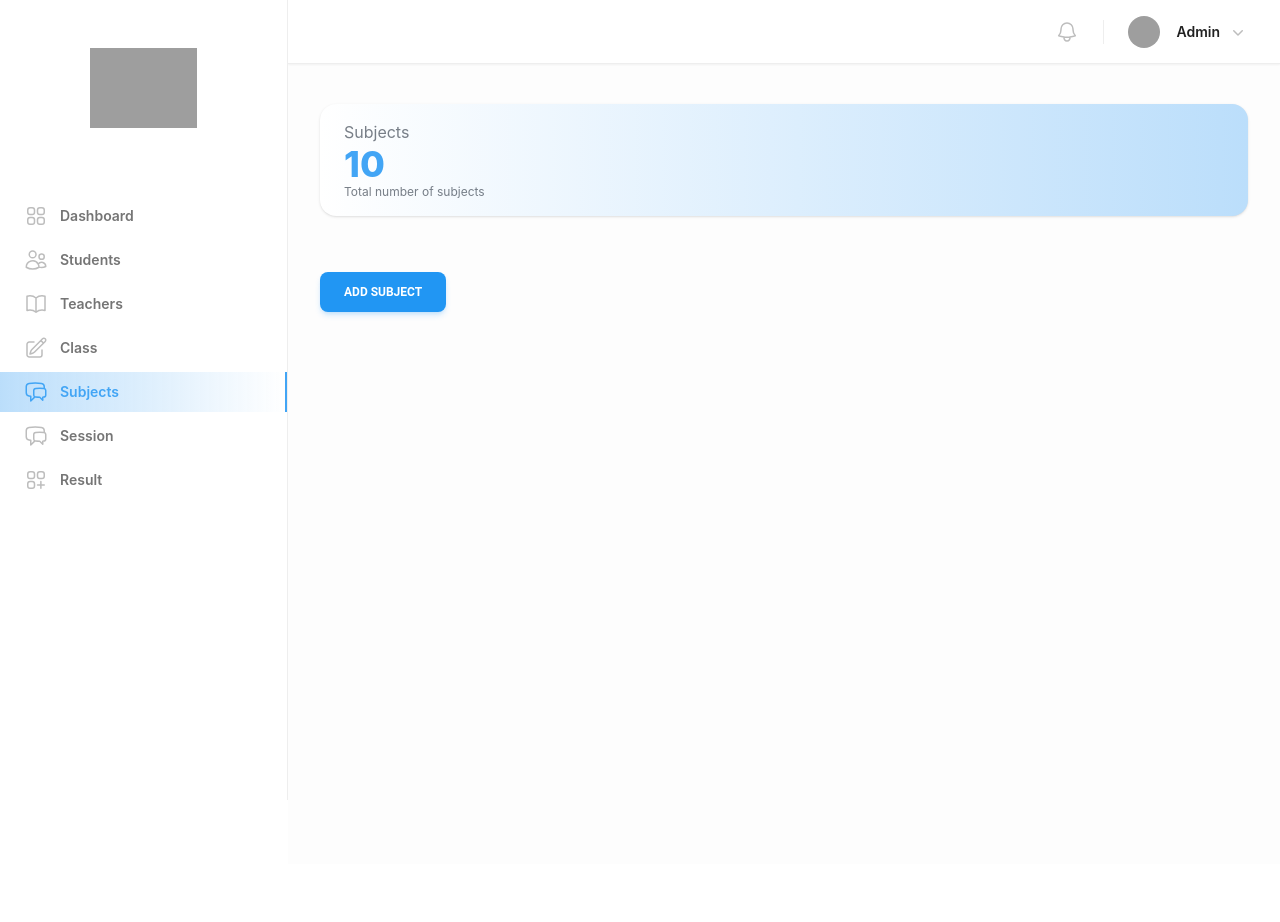
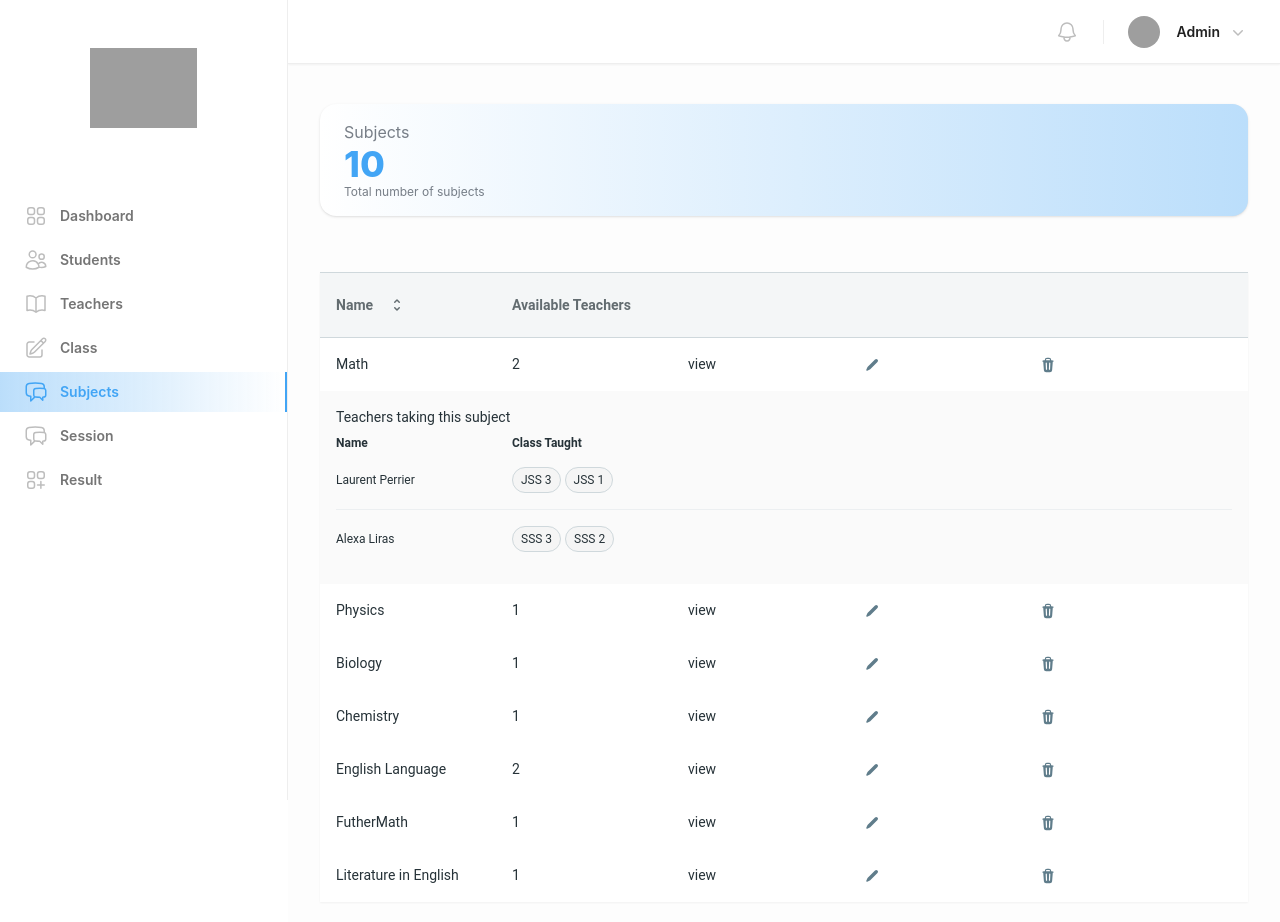
Before and after one commit to godwinmaleek/high-school-management-system, a React (Create React App) app: page /subjects in a window 1280 px wide. Shown: the top 922 px of the page. Built offline with nearby package versions, Linux system fonts and the light colour scheme; grey boxes are pictures that could not be loaded.

Commit message:
style subject table

```diff
--- a/src/pages/student/components/student-table.jsx
+++ b/src/pages/student/components/student-table.jsx
@@ -68,7 +68,7 @@ const TABLE_ROWS = [
 export default function StudentTable({ handleOpenForm }) {
   //   const [value, setValue] = React.useState("react");
   return (
-    <Card className="h-full w-full">
+    <Card className="h-full w-full shadow-none">
       <CardHeader floated={false} shadow={false} className="rounded-none">
         <div className="mb-8 flex items-center justify-between gap-8">
           <div>
@@ -111,7 +111,7 @@ export default function StudentTable({ handleOpenForm }) {
                       <Typography
                         variant="small"
                         color="blue-gray"
-                        className="font-normal cursor-default leading-none opacity-70 py-4 flex items-center gap-2"
+                        className="font-semibold cursor-default leading-none opacity-70 py-4 flex items-center gap-2"
                       >
                         {head} <ChevronUpDownIcon className="h-4 w-4" />
                       </Typography>
--- a/src/pages/subjects/components/subject-table.jsx
+++ b/src/pages/subjects/components/subject-table.jsx
@@ -1,3 +1,227 @@
+import { Typography } from "@material-tailwind/react";
+import { ChevronUpDownIcon, PencilIcon } from "@heroicons/react/16/solid";
+import { TrashIcon } from "@heroicons/react/20/solid";
+import { useState } from "react";
+
 export default function SubjectTable() {
-  return <div></div>;
+  const [activeIndex, setActiveIndex] = useState(0);
+  const TABLE_HEAD = [
+    { name: "Name", allowSort: true },
+    { name: "Available Teachers", allowSort: false },
+  ];
+  const ALLSUBJECT = [
+    {
+      id: 1,
+      num_of_teachers: "2",
+      subject_name: "Math",
+      teachers: [
+        { name: "Laurent Perrier", classes_assigned: ["JSS 3", "JSS 1"] },
+        { name: "Alexa Liras", classes_assigned: ["SSS 3", "SSS 2"] },
+      ],
+    },
+
+    {
+      id: 2,
+      num_of_teachers: "1",
+      subject_name: "Physics",
+      teachers: [
+        { name: "Laurent Perrier", classes_assigned: ["SSS 3", "SSS 2"] },
+      ],
+    },
+    {
+      id: 3,
+      num_of_teachers: "1",
+      subject_name: "Biology",
+      teachers: [{ name: "Michael Levi", classes_assigned: ["SSS 2"] }],
+    },
+    {
+      id: 4,
+      num_of_teachers: "1",
+      subject_name: "Chemistry",
+      teachers: [{ name: "Michael Levi", classes_assigned: ["SSS 2"] }],
+    },
+    {
+      id: 5,
+      num_of_teachers: "2",
+      subject_name: "English Language",
+      teachers: [
+        {
+          name: "Richard Gran",
+          classes_assigned: ["JSS 1", " JSS 2", " JSS 3"],
+        },
+        {
+          name: "Micheal King",
+          classes_assigned: ["SSS 1", " SSS 2", " SSS 3"],
+        },
+      ],
+    },
+    {
+      id: 6,
+      num_of_teachers: "1",
+      subject_name: "FutherMath",
+      teachers: [{ name: "Alexa Liras", classes_assigned: ["SSS 3"] }],
+    },
+    {
+      id: 7,
+      num_of_teachers: "1",
+      subject_name: "Literature in English",
+      teachers: [
+        { name: "Richard Gran", classes_assigned: ["SSS 2", " SSS 1"] },
+      ],
+    },
+  ];
+
+  // const Teachers = [
+  //   {
+  //     img: "https://demos.creative-tim.com/test/corporate-ui-dashboard/assets/img/team-2.jpg",
+  //     name: "Alexa Liras",
+  //     classes_assigned: ["SSS 3"],
+  //     subject_assigned: ["FutherMath"],
+  //   },
+  //   {
+  //     img: "https://demos.creative-tim.com/test/corporate-ui-dashboard/assets/img/team-1.jpg",
+  //     name: "Laurent Perrier",
+  //     classes_assigned: ["JSS 3", "JSS 1", "SSS 3", "SSS 2"],
+  //     subject_assigned: ["Math", "Physics"],
+  //   },
+  //   {
+  //     img: "https://demos.creative-tim.com/test/corporate-ui-dashboard/assets/img/team-4.jpg",
+  //     name: "Michael Levi",
+  //     classes_assigned: ["SSS 2"],
+  //     subject_assigned: ["Biology ", "Chemistry"],
+  //   },
+  //   {
+  //     img: "https://demos.creative-tim.com/test/corporate-ui-dashboard/assets/img/team-5.jpg",
+  //     name: "Richard Gran",
+  //     classes_assigned: ["SSS 2", " SSS 1", "JSS 1", "JSS 2", "JSS 3"],
+  //     subject_assigned: ["English Language", "Literature in English"],
+  //   },
+  //   {
+  //     img: "https://demos.creative-tim.com/test/corporate-ui-dashboard/assets/img/team-6.jpg",
+  //     name: "Micheal King",
+  //     classes_assigned: ["SSS 2", " SSS 1", "SSS 3"],
+  //     subject_assigned: ["English Language"],
+  //   },
+  // ];
+  return (
+    <ul className="flex flex-col divide divide-gray-200  shadow shadow-sm">
+      <li className="p-2 flex items-center border-y border-blue-gray-100 bg-blue-gray-50/50 px-4">
+        {TABLE_HEAD.map(({ name, allowSort }, key) => (
+          <Typography
+            key={key + name}
+            variant="small"
+            color="blue-gray"
+            className="min-w-44 font-semibold cursor-default leading-none opacity-70 py-4 flex items-center gap-4"
+          >
+            {name}
+            {allowSort && <ChevronUpDownIcon className="h-4 w-4" />}
+          </Typography>
+        ))}
+      </li>
+      {ALLSUBJECT.map(
+        ({ subject_name, id, num_of_teachers, teachers }, index) => {
+          const subjectInfoClass =
+            index === activeIndex
+              ? "max-h-96 py-4 bg-gray-50 px-4 transition transition-all duration-300"
+              : "max-h-0 bg-gray-50 px-4 overflow-hidden transition transition-all duration-300";
+          return (
+            <li key={id + subject_name}>
+              <div className="p-4 bg-white flex items-center">
+                <Typography
+                  variant="small"
+                  color="blue-gray"
+                  className="min-w-44 font-normal"
+                >
+                  {subject_name}
+                </Typography>
+                <Typography
+                  variant="small"
+                  color="blue-gray"
+                  className="min-w-44 font-normal"
+                >
+                  {num_of_teachers}
+                </Typography>
+                <Typography
+                  variant="small"
+                  color="blue-gray"
+                  className="min-w-44 font-normal cursor-pointer"
+                  onClick={() =>
+                    setActiveIndex((prev) => (prev === index ? "null" : index))
+                  }
+                >
+                  view
+                </Typography>
+                <div className="min-w-44 cursor-pointer">
+                  <PencilIcon className="text-blue-gray-500 h-4 w-4" />
+                </div>
+                <div className="min-w-44 cursor-pointer">
+                  <TrashIcon className=" text-blue-gray-500 h-4 w-4" />
+                </div>
+              </div>
+
+              {/* subject info */}
+              <div className={subjectInfoClass}>
+                <Typography
+                  variant="small"
+                  color="blue-gray"
+                  className="min-w-44 font-normal text-sm pb-2"
+                >
+                  Teachers taking this subject
+                </Typography>
+                <ul>
+                  <li className="flex items-center">
+                    <Typography
+                      variant="small"
+                      color="blue-gray"
+                      className="min-w-44 font-semibold text-xs"
+                    >
+                      Name
+                    </Typography>
+                    <Typography
+                      variant="small"
+                      color="blue-gray"
+                      className="min-w-44 font-semibold text-xs"
+                    >
+                      Class Taught
+                    </Typography>
+                  </li>
+
+                  {teachers.map(({ name, classes_assigned }, index) => {
+                    const isLast = index === teachers.length - 1;
+                    const classes = isLast
+                      ? "flex items-center py-4 "
+                      : "flex items-center py-4  border-b border-blue-gray-50";
+                    return (
+                      <li className={classes}>
+                        <Typography
+                          key={index + name}
+                          variant="small"
+                          color="blue-gray"
+                          className="min-w-44 font-normal text-xs"
+                        >
+                          {name}
+                        </Typography>
+                        <div className="min-w-44 flex gap-x-1">
+                          {classes_assigned.map((class_name, index) => (
+                            <Typography
+                              key={index + class_name}
+                              variant="small"
+                              color="blue-gray"
+                              className="font-normal text-xs p-1 px-2 border border-blue-gray-100 bg-gray-100 rounded-full"
+                            >
+                              {class_name}
+                            </Typography>
+                          ))}
+                        </div>
+                      </li>
+                    );
+                  })}
+                </ul>
+              </div>
+            </li>
+          );
+        }
+      )}
+    </ul>
+  );
 }
--- a/src/pages/subjects/index.jsx
+++ b/src/pages/subjects/index.jsx
@@ -1,4 +1,3 @@
-import { Button } from "@material-tailwind/react";
 import Layout from "../../layout";
 
 import ClassStat from "./components/stat";
@@ -6,28 +5,13 @@ import ClassStat from "./components/stat";
 import SubjectTable from "./components/subject-table";
 
 export default function Subjects() {
-  // const allTopics = [
-  //   { id: 1, name: "Math" },
-  //   { id: 2, name: "Physics" },
-  //   { id: 3, name: "Chemistry" },
-  //   { id: 4, name: "Physics" },
-  //   { id: 5, name: "Biology" },
-  //   { id: 7, name: "Chemistry" },
-  //   { id: 8, name: "English Language" },
-  //   { id: 9, name: "Literature in English" },
-  //   { id: 10, name: "Civic Educaton" },
-  //   { id: 11, name: "Basic Science" },
-  //   { id: 12, name: "French" },
-  // ];
-
   return (
     <Layout>
       <ClassStat />
       <div className="mt-14">
-        <Button color="blue" className="">
-          Add Subject
-        </Button>
-        <SubjectTable />
+        <div className="mt-4">
+          <SubjectTable />
+        </div>
       </div>
     </Layout>
   );
--- a/src/pages/teacher/components/teachers-table.jsx
+++ b/src/pages/teacher/components/teachers-table.jsx
@@ -50,7 +50,7 @@ const TABLE_ROWS = [
 export default function TeacherTable({ handleOpenForm }) {
   //   const [value, setValue] = React.useState("react");
   return (
-    <Card className="h-full w-full">
+    <Card className="h-full w-full shadow-none">
       <CardHeader floated={false} shadow={false} className="rounded-none">
         <div className="mb-8 flex items-center justify-between gap-8">
           <div>
@@ -94,7 +94,7 @@ export default function TeacherTable({ handleOpenForm }) {
                       <Typography
                         variant="small"
                         color="blue-gray"
-                        className="font-normal cursor-default leading-none opacity-70 py-4 flex items-center gap-2"
+                        className="font-semibold cursor-default leading-none opacity-70 py-4 flex items-center gap-2"
                       >
                         {head} <ChevronUpDownIcon className="h-4 w-4" />
                       </Typography>
```
